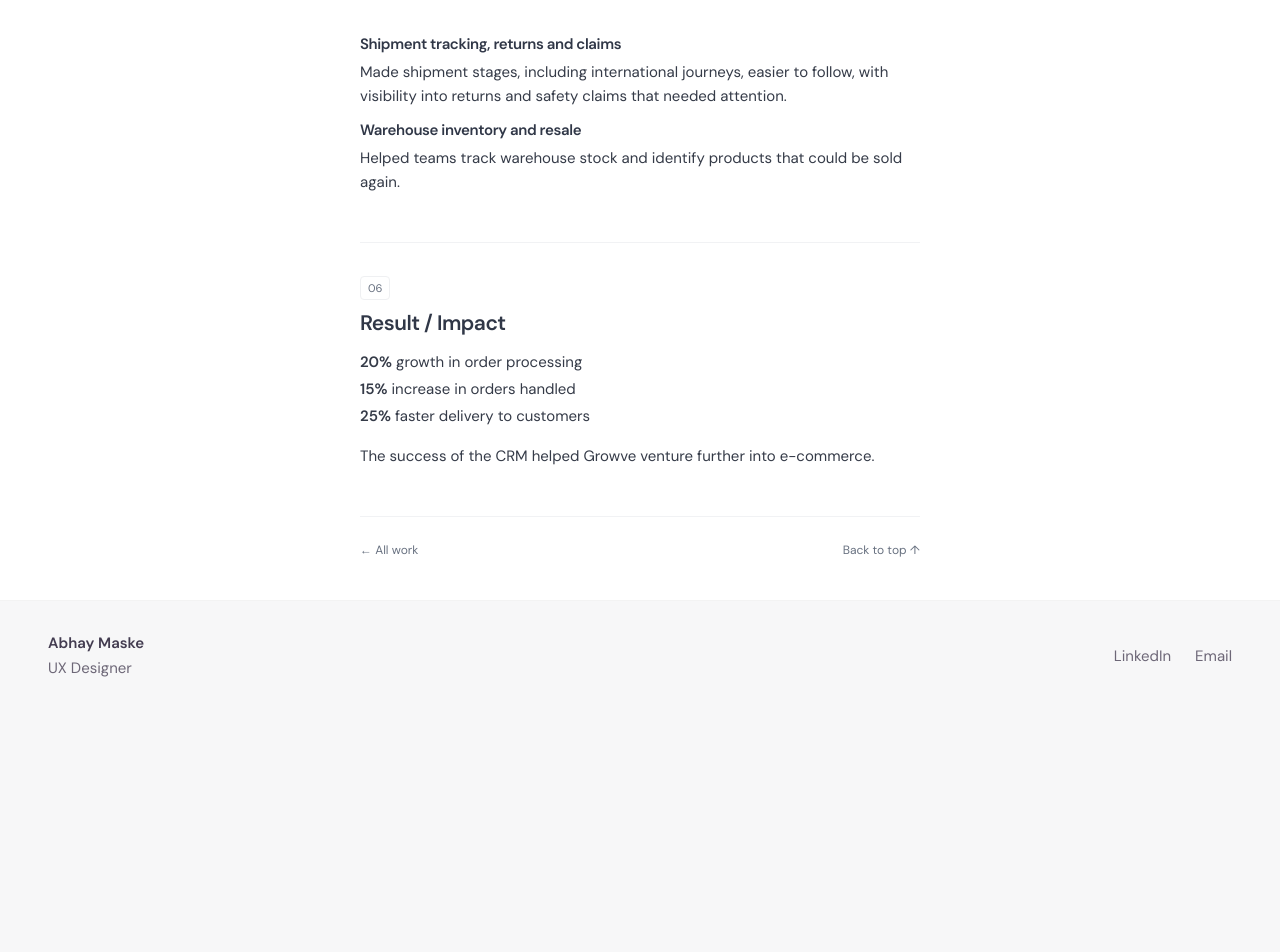
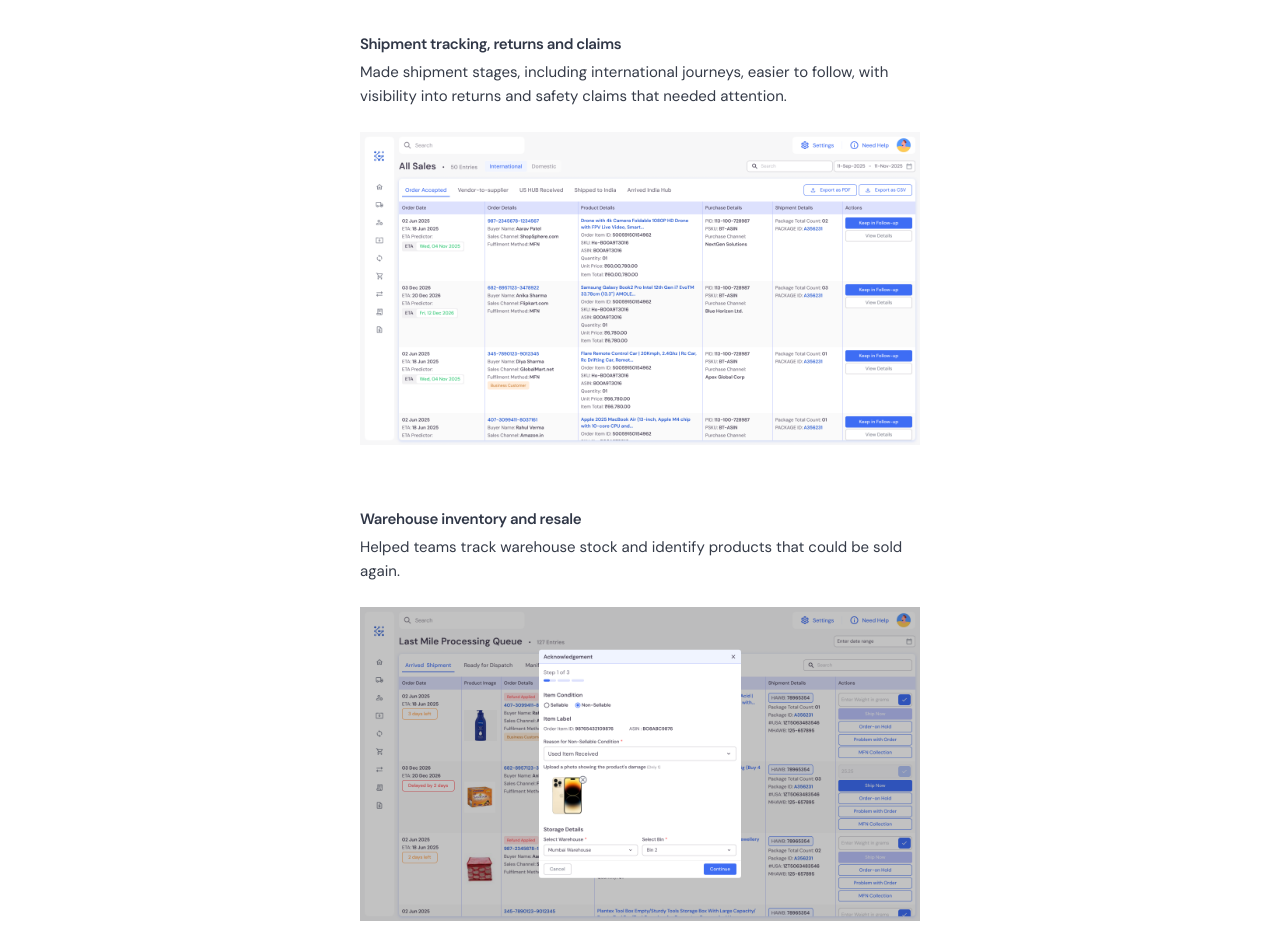
Before and after one commit to Abhayym-duck/My-Work, a Next.js app: page /work/automation-suite in a window 1280 px wide. Shown: the part 2800-3752 px from the top of the page. Before the commit the page ends 3512 px from the top, so only its background shows below. Built offline with nearby package versions, Linux system fonts and the light colour scheme; no server answers.

Commit message:
Add shipment and warehouse screenshots to CRM key features

```diff
--- a/src/components/case-study/GrowveCaseStudy.tsx
+++ b/src/components/case-study/GrowveCaseStudy.tsx
@@ -73,8 +73,26 @@ export function GrowveCaseStudy() {
       </figure>
       <h3>Shipment tracking, returns and claims</h3>
       <p>Made shipment stages, including international journeys, easier to follow, with visibility into returns and safety claims that needed attention.</p>
+      <figure className={s.productImage}>
+        <ZoomableImage
+          src="/images/projects/Growve CRM Internal/International SHipment journey.png?v=bb2444d081"
+          alt="Growve CRM international shipment journey screens showing shipment stages and tracking information."
+          width={5760}
+          height={3224}
+          sizes="(max-width: 600px) calc(100vw - 40px), 560px"
+        />
+      </figure>
       <h3>Warehouse inventory and resale</h3>
       <p>Helped teams track warehouse stock and identify products that could be sold again.</p>
+      <figure className={s.productImage}>
+        <ZoomableImage
+          src="/images/projects/Growve CRM Internal/Warehouse resell flow.png?v=f48fd387cf"
+          alt="Growve CRM warehouse inventory screens showing the workflow for reselling stored products."
+          width={5760}
+          height={3224}
+          sizes="(max-width: 600px) calc(100vw - 40px), 560px"
+        />
+      </figure>
     </Chapter>
 
     <Chapter number="06" title="Result / Impact">
```
